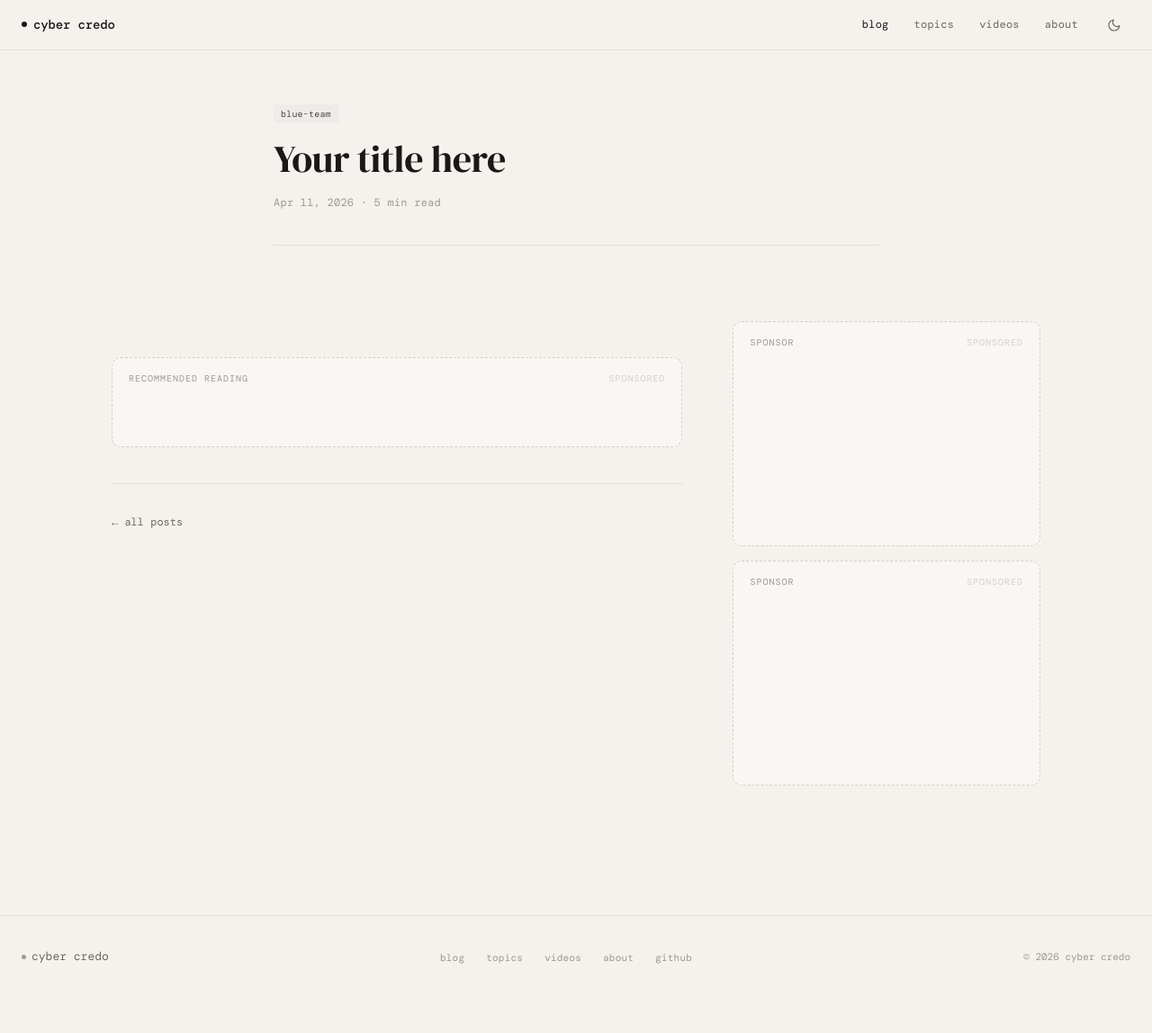
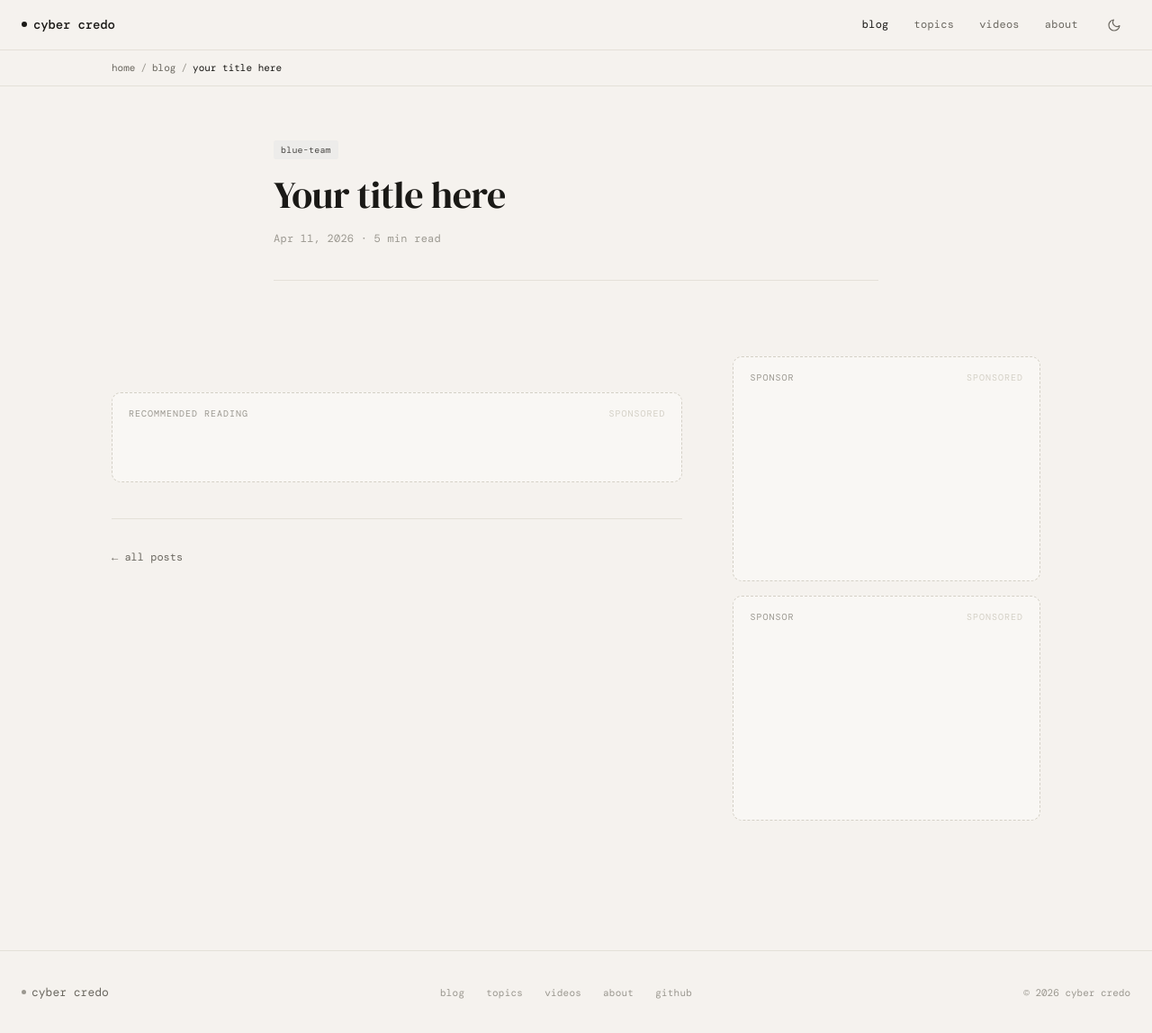
Before and after one commit to shreeprasaath/cyber-credo, a Jekyll site: the page built from _posts/2026-04-11-my-first-post.md, in a window 1280 px wide and 1148 px high. Shown: the whole window at 90% size. Built offline with Jekyll 4.4.1, drawn with Linux system fonts in a browser that asks for light colours; some web fonts are replaced.

Commit message:
Add breadcrumb path navigation to all pages
- Create _includes/breadcrumb.html with auto-detecting path logic
- Show home / blog / [post title] on posts, home / [section] on other pages
- Hidden on homepage; includes Schema.org BreadcrumbList markup
- Add breadcrumb CSS using mono font, muted colors, and border-bottom separator
- Include breadcrumb in default layout between nav and content

https://claude.ai/code/session_016WNDKg47eTr9c2KyA6eFma

```diff
--- /dev/null
+++ b/_includes/breadcrumb.html
@@ -0,0 +1,59 @@
+{% unless page.url == "/" %}
+<nav class="breadcrumb-nav" aria-label="Breadcrumb">
+  <div class="container">
+    <ol class="breadcrumb" itemscope itemtype="https://schema.org/BreadcrumbList">
+
+      <li itemprop="itemListElement" itemscope itemtype="https://schema.org/ListItem">
+        <a href="{{ '/' | relative_url }}" itemprop="item"><span itemprop="name">home</span></a>
+        <meta itemprop="position" content="1" />
+      </li>
+
+      {% if page.layout == "post" %}
+        <li aria-hidden="true"><span class="breadcrumb-sep">/</span></li>
+        <li itemprop="itemListElement" itemscope itemtype="https://schema.org/ListItem">
+          <a href="{{ '/blog/' | relative_url }}" itemprop="item"><span itemprop="name">blog</span></a>
+          <meta itemprop="position" content="2" />
+        </li>
+        <li aria-hidden="true"><span class="breadcrumb-sep">/</span></li>
+        <li itemprop="itemListElement" itemscope itemtype="https://schema.org/ListItem">
+          <span class="breadcrumb-current" itemprop="name">{{ page.title | downcase | truncate: 55, "…" }}</span>
+          <meta itemprop="position" content="3" />
+        </li>
+
+      {% elsif page.url contains '/blog' %}
+        <li aria-hidden="true"><span class="breadcrumb-sep">/</span></li>
+        <li><span class="breadcrumb-current">blog</span></li>
+
+      {% elsif page.url contains '/skills' %}
+        <li aria-hidden="true"><span class="breadcrumb-sep">/</span></li>
+        <li><span class="breadcrumb-current">topics</span></li>
+
+      {% elsif page.url contains '/videos' %}
+        <li aria-hidden="true"><span class="breadcrumb-sep">/</span></li>
+        <li><span class="breadcrumb-current">videos</span></li>
+
+      {% elsif page.url contains '/about' %}
+        <li aria-hidden="true"><span class="breadcrumb-sep">/</span></li>
+        <li><span class="breadcrumb-current">about</span></li>
+
+      {% elsif page.url contains '/certifications' %}
+        <li aria-hidden="true"><span class="breadcrumb-sep">/</span></li>
+        <li><span class="breadcrumb-current">certifications</span></li>
+
+      {% elsif page.url contains '/interview-prep' %}
+        <li aria-hidden="true"><span class="breadcrumb-sep">/</span></li>
+        <li><span class="breadcrumb-current">interview prep</span></li>
+
+      {% elsif page.url contains '/projects' %}
+        <li aria-hidden="true"><span class="breadcrumb-sep">/</span></li>
+        <li><span class="breadcrumb-current">projects</span></li>
+
+      {% else %}
+        <li aria-hidden="true"><span class="breadcrumb-sep">/</span></li>
+        <li><span class="breadcrumb-current">{{ page.title | downcase }}</span></li>
+      {% endif %}
+
+    </ol>
+  </div>
+</nav>
+{% endunless %}
--- a/_layouts/default.html
+++ b/_layouts/default.html
@@ -26,6 +26,8 @@
 
 {% include nav.html %}
 
+{% include breadcrumb.html %}
+
 {{ content }}
 
 {% include footer.html %}
--- a/assets/css/main.css
+++ b/assets/css/main.css
@@ -252,6 +252,55 @@ button { font-family: inherit; }
 .nav-drawer a:hover,
 .nav-drawer a.active {
   color: var(--text);
+}
+
+/* ══════════════════════════════════════════
+   BREADCRUMB
+══════════════════════════════════════════ */
+.breadcrumb-nav {
+  border-bottom: 1px solid var(--border);
+  background: var(--bg);
+}
+
+.breadcrumb {
+  display: flex;
+  align-items: center;
+  list-style: none;
+  padding: 0.625rem 0;
+  font-family: var(--font-mono);
+  font-size: 11px;
+  flex-wrap: wrap;
+  gap: 0;
+}
+
+.breadcrumb li {
+  display: flex;
+  align-items: center;
+}
+
+.breadcrumb a {
+  color: var(--muted);
+  padding: 0 4px;
+  transition: color 0.15s;
+}
+
+.breadcrumb li:first-child a {
+  padding-left: 0;
+}
+
+.breadcrumb a:hover {
+  color: var(--text);
+}
+
+.breadcrumb-sep {
+  color: var(--faint);
+  padding: 0 2px;
+  user-select: none;
+}
+
+.breadcrumb-current {
+  color: var(--text);
+  padding: 0 4px;
 }
 
 /* ══════════════════════════════════════════
```
